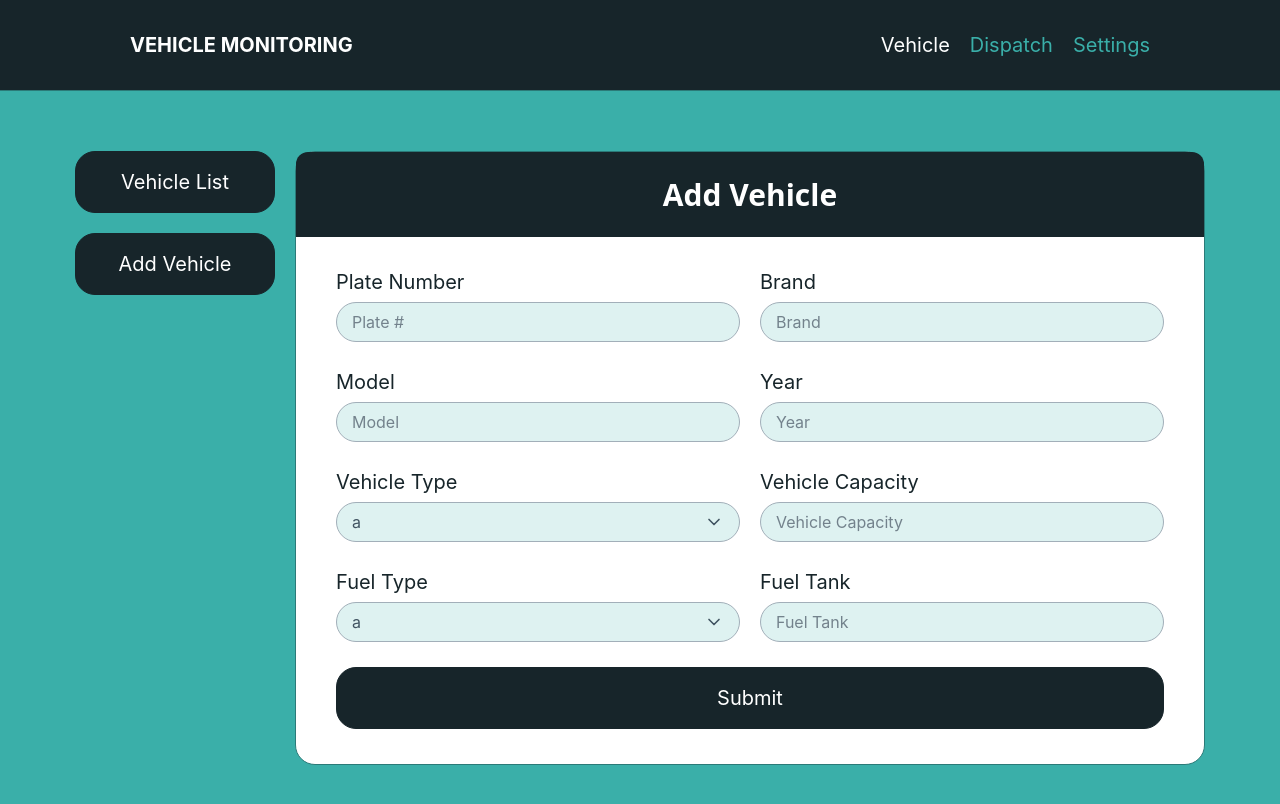
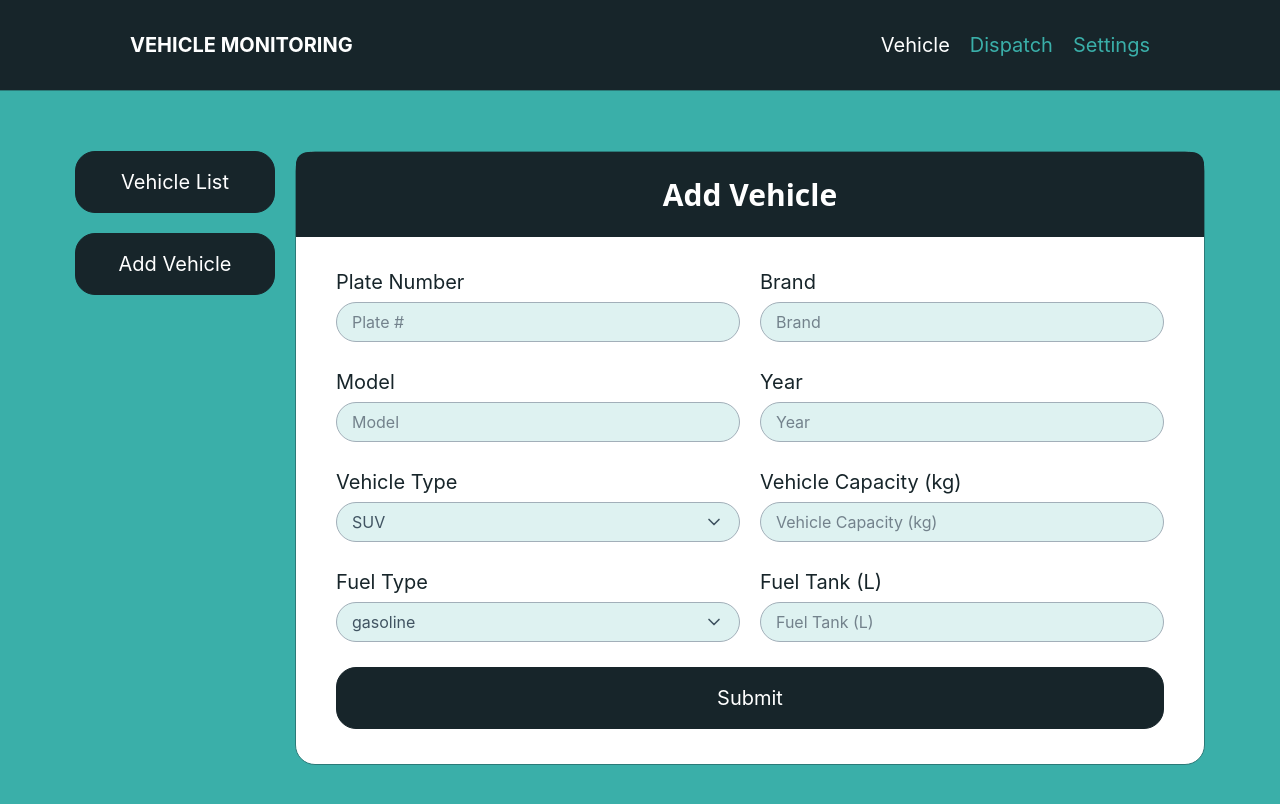
Before and after one commit to MendozaFiona/vehicle-monitoring, a React (Create React App) app in the folder client/: page /vehicle/add in a window 1280 px wide. Shown: the top 804 px of the page. Built offline with nearby package versions, Linux system fonts and the light colour scheme; sample sign-in values are in the browser's storage.

Commit message:
can now add and view vehicles

```diff
--- a/client/src/features/vehicle/vehicleSlice.js
+++ b/client/src/features/vehicle/vehicleSlice.js
@@ -14,7 +14,7 @@ export const addVehicle = createAsyncThunk(
   "vehicles/create",
   async (vehicleData, thunkAPI) => {
     try {
-      const token = thunkAPI.getState().auth.user.token;
+      const token = thunkAPI.getState().user.user.token;
       return await vehicleService.addVehicle(vehicleData, token);
     } catch (error) {
       const message =
@@ -33,7 +33,7 @@ export const getVehicles = createAsyncThunk(
   "vehicles/getAll",
   async (_, thunkAPI) => {
     try {
-      const token = thunkAPI.getState().auth.user.token;
+      const token = thunkAPI.getState().user.user.token;
       return await vehicleService.getVehicles(token);
     } catch (error) {
       const message =
@@ -52,7 +52,7 @@ export const updateVehicle = createAsyncThunk(
   "vehicles/update",
   async (vehicleData, thunkAPI) => {
     try {
-      const token = thunkAPI.getState().auth.user.token;
+      const token = thunkAPI.getState().user.user.token;
       return await vehicleService.updateVehicle(vehicleData, token);
     } catch (error) {
       const message =
@@ -71,7 +71,7 @@ export const deleteVehicle = createAsyncThunk(
   "vehicles/delete",
   async (id, thunkAPI) => {
     try {
-      const token = thunkAPI.getState().auth.user.token;
+      const token = thunkAPI.getState().user.user.token;
       return await vehicleService.deleteVehicle(id, token);
     } catch (error) {
       const message =
--- a/client/src/pages/Vehicle/VehicleList/vehicleItem.jsx
+++ b/client/src/pages/Vehicle/VehicleList/vehicleItem.jsx
@@ -10,10 +10,11 @@ const VehicleItem = () => {
   );
 
   useEffect(() => {
+    dispatch(getVehicles());
+
     if (isError) {
       console.log(message);
     }
-    dispatch(getVehicles);
 
     return () => {
       dispatch(reset);
@@ -31,9 +32,15 @@ const VehicleItem = () => {
     <>
       {vehicles?.length > 0
         ? vehicles.map((vehicle) => (
-            <StyledAccordion key={vehicle.id}>
-              <summary>{vehicle.name}</summary>
-              <p>{vehicle.desc}</p>
+            <StyledAccordion key={vehicle._id}>
+              <summary>{vehicle.platenum}</summary>
+              <p>{vehicle.brand}</p>
+              <p>{vehicle.model}</p>
+              <p>{vehicle.year}</p>
+              <p>{vehicle.type_vehicle}</p>
+              <p>{vehicle.fuel_type}</p>
+              <p>{vehicle.fuel_tank}</p>
+              {/* <p>{vehicle.status}</p> not added yet */}
             </StyledAccordion>
           ))
         : noVehicles}
--- a/client/src/pages/Vehicle/vehicleAdd.jsx
+++ b/client/src/pages/Vehicle/vehicleAdd.jsx
@@ -1,36 +1,21 @@
 import React, { useState } from "react";
-import { useDispatch } from "react-redux";
+import { useDispatch, useSelector } from "react-redux";
 import { addVehicle } from "../../features/vehicle/vehicleSlice";
+import { toast } from "react-toastify";
 import {
   StyledCard,
   StyledCardHeading,
   StyledForm,
   StyledCardContent,
 } from "../../components/ReusableStyles/styled";
-
-/*
-  platenum
-  brand
-  model
-  year
-  type_vehicle
-  vehicle_capacity
-  fuel_type
-  fuel_tank
-  status - not included
-*/
+import {
+  vehicleTypeOptions,
+  fuelTypeOptions,
+  initialVehicleData,
+} from "../../utils/data";
 
 const VehicleAdd = () => {
-  const [formData, setFormData] = useState({
-    platenum: "",
-    brand: "",
-    model: "",
-    year: "",
-    type_vehicle: "",
-    vehicle_capacity: "",
-    fuel_type: "",
-    fuel_tank: "",
-  });
+  const [formData, setFormData] = useState(initialVehicleData);
   const {
     platenum,
     brand,
@@ -43,6 +28,9 @@ const VehicleAdd = () => {
   } = formData;
 
   const dispatch = useDispatch();
+  const { isError, isLoading, isSuccess, message } = useSelector(
+    (state) => state.vehicles
+  );
 
   const handleChange = (e) => {
     setFormData((prevState) => ({
@@ -51,15 +39,23 @@ const VehicleAdd = () => {
     }));
   };
 
-  const handleSubmit = (e) => {
+  const handleSubmit = async (e) => {
     e.preventDefault();
 
     const userData = {
       ...formData,
     };
 
-    dispatch(addVehicle(userData));
-    setFormData({});
+    await dispatch(addVehicle(userData));
+
+    if (isError) {
+      toast.error(message);
+    }
+
+    if (isSuccess) {
+      toast.success("Successfully Added Vehicle");
+      setFormData(initialVehicleData);
+    }
   };
 
   return (
@@ -136,18 +132,22 @@ const VehicleAdd = () => {
                 required
                 onChange={handleChange}
               >
-                <option value="a">a</option>
-                <option value="b">b</option>
+                {vehicleTypeOptions.map((option) => (
+                  <option key={option.id} value={option.name}>
+                    {option.name}
+                  </option>
+                ))}
               </select>
             </label>
             <label htmlFor="vehicle_capacity">
-              Vehicle Capacity
+              Vehicle Capacity (kg)
               <input
-                type="text"
+                type="number"
+                step="any"
                 id="vehicle_capacity"
                 name="vehicle_capacity"
                 value={vehicle_capacity}
-                placeholder="Vehicle Capacity"
+                placeholder="Vehicle Capacity (kg)"
                 required
                 onChange={handleChange}
               />
@@ -164,19 +164,23 @@ const VehicleAdd = () => {
                 required
                 onChange={handleChange}
               >
-                <option value="a">a</option>
-                <option value="b">b</option>
+                {fuelTypeOptions.map((option) => (
+                  <option key={option.id} value={option.name}>
+                    {option.name}
+                  </option>
+                ))}
               </select>
             </label>
 
             <label htmlFor="fuel_tank">
-              Fuel Tank
+              Fuel Tank (L)
               <input
-                type="text"
+                type="number"
+                step="any"
                 id="fuel_tank"
                 name="fuel_tank"
                 value={fuel_tank}
-                placeholder="Fuel Tank"
+                placeholder="Fuel Tank (L)"
                 required
                 onChange={handleChange}
               />
@@ -196,7 +200,9 @@ const VehicleAdd = () => {
           </label>
         </fieldset> */}
 
-          <button type="submit">Submit</button>
+          <button type="submit" disabled={isLoading}>
+            Submit
+          </button>
         </StyledForm>
       </StyledCardContent>
     </StyledCard>
--- /dev/null
+++ b/client/src/utils/data.js
@@ -0,0 +1,22 @@
+export const vehicleTypeOptions = [
+  { id: 1, name: "SUV" },
+  { id: 2, name: "Sedan" },
+  { id: 3, name: "Minivan" },
+  { id: 4, name: "Pickup Truck" },
+];
+
+export const fuelTypeOptions = [
+  { id: 1, name: "gasoline" },
+  { id: 2, name: "diesel" },
+];
+
+export const initialVehicleData = {
+  platenum: "",
+  brand: "",
+  model: "",
+  year: "",
+  type_vehicle: "",
+  vehicle_capacity: "",
+  fuel_type: "",
+  fuel_tank: "",
+};
```
